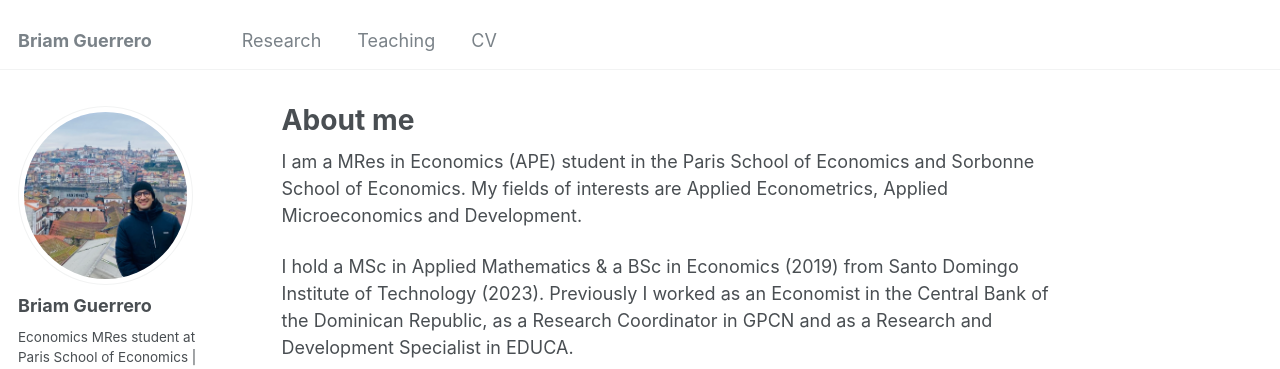
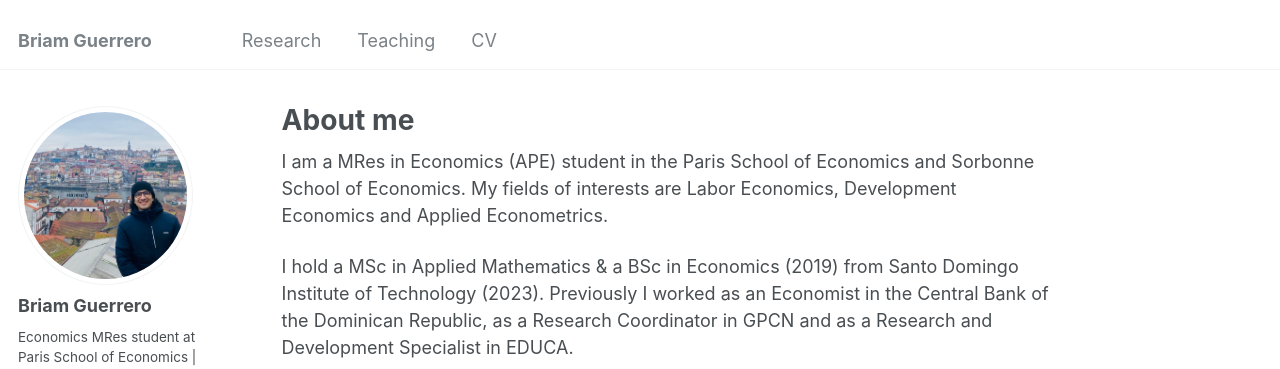
Before and after one commit to briamguerrerob/briamguerrerob.github.io, a Jekyll site: the page built from _pages/about.md, in a window 1280 px wide. Shown: the top 369 px of the page. Built offline with Jekyll 4.4.1, drawn with Linux system fonts in a browser that asks for light colours.

Commit message:
Update about.md

```diff
--- a/_pages/about.md
+++ b/_pages/about.md
@@ -8,6 +8,6 @@ redirect_from:
   - /about.html
 ---
 
-I am a MRes in Economics (APE) student in the Paris School of Economics and Sorbonne School of Economics. My fields of interests are Applied Econometrics, Applied Microeconomics and Development.
+I am a MRes in Economics (APE) student in the Paris School of Economics and Sorbonne School of Economics. My fields of interests are Labor Economics, Development Economics and Applied Econometrics.
 
 I hold a MSc in Applied Mathematics & a BSc in Economics (2019) from Santo Domingo Institute of Technology (2023). Previously I worked as an Economist in the Central Bank of the Dominican Republic, as a Research Coordinator in GPCN and as a Research and Development Specialist in EDUCA.
```
